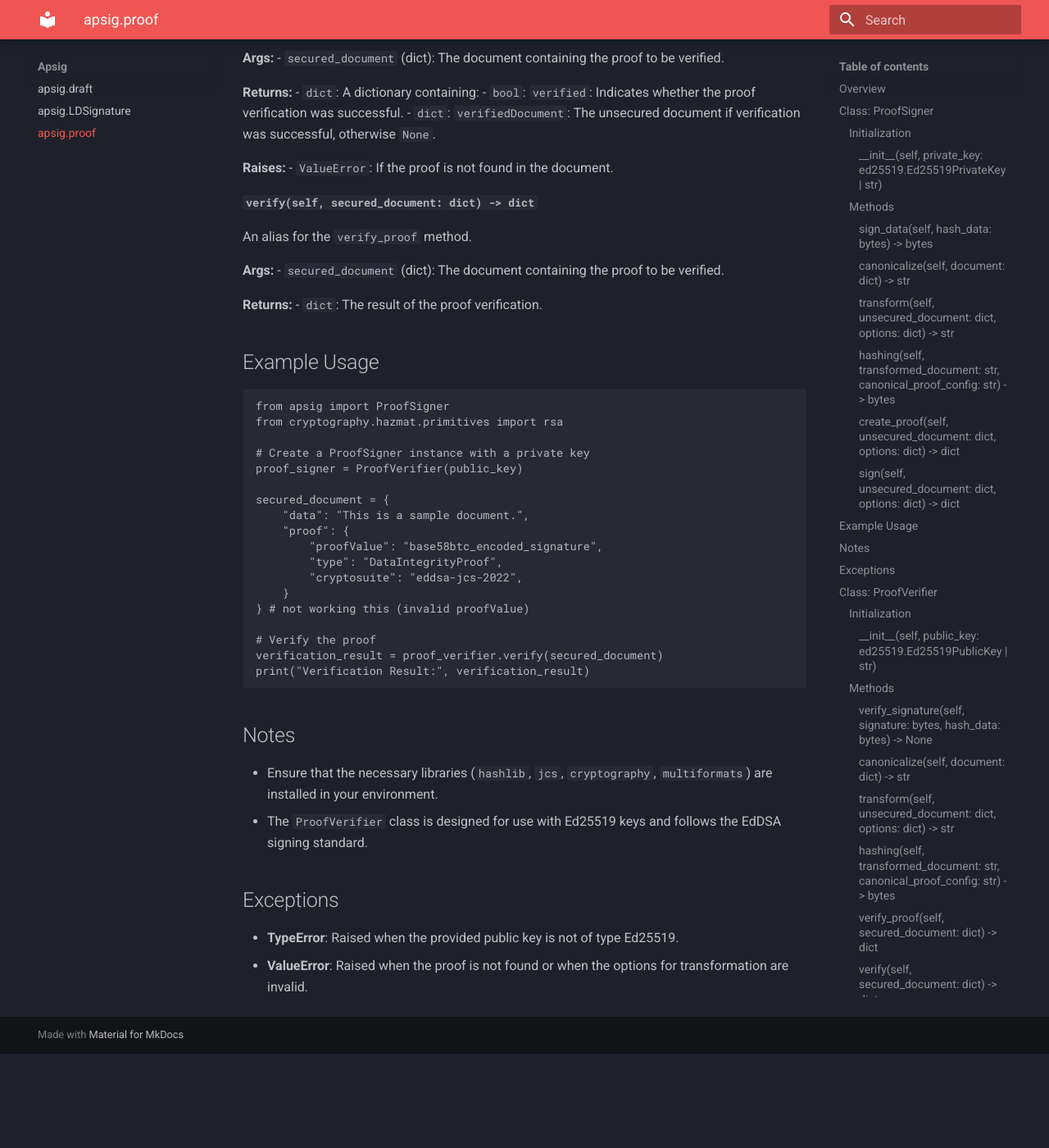
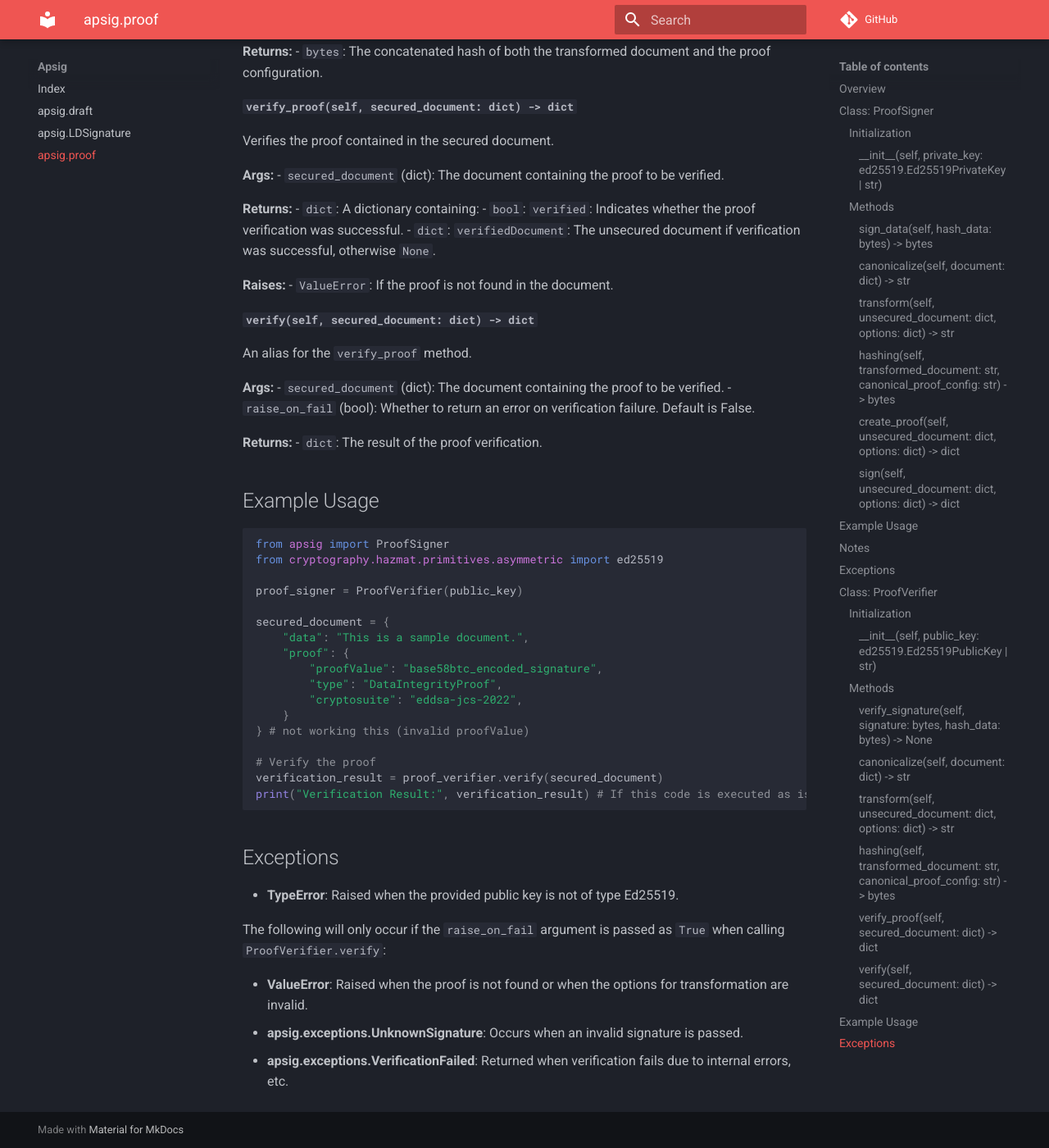
Before and after one commit to AmaseCocoa/activitypub-for-python, an MkDocs documentation site: the page built from docs/apsig/proof.md, in a window 1280 px wide and 1400 px high, scrolled down 4028 px. Shown: the whole window at 82% size. Built offline with MkDocs 1.6.1 and Material for MkDocs 9.7.7, drawn with Linux system fonts in a browser that asks for light colours; comment, search, counter and statistics services are not loaded; the version menu is left out; before the commit the page ends 5313 px from its top, so only the background shows below that; some of the changed text lies outside the part shown.

````diff
--- a/docs/apsig/proof.md
+++ b/docs/apsig/proof.md
@@ -3,7 +3,10 @@
 The `ProofSigner` and `ProofVerifier` classes implement the functionality for creating and verifying Object Integrity Proofs as described in [FEP-8b32](https://codeberg.org/fediverse/fep/src/branch/main/fep/8b32/fep-8b32.md).
 
 ## Class: `ProofSigner`
-
+`apsig`から直接インポートできます:
+```python
+from apsig import ProofSigner
+```
 ### Initialization
 
 #### `__init__(self, private_key: ed25519.Ed25519PrivateKey | str)`
@@ -82,9 +85,9 @@ Signs the unsecured document by creating a proof and returning the signed docume
 
 ```python
 from apsig import ProofSigner
-from cryptography.hazmat.primitives import rsa
+from cryptography.hazmat.primitives.asymmetric import ed25519
 
-private_key = rsa.generate_private_key(public_exponent=65537, key_size=2048)
+private_key = ed25519.Ed25519PrivateKey.generate()
 public_key = private_key.public_key()
 
 # Create a ProofSigner instance with a private key
@@ -108,14 +111,17 @@ print(signed_document)
 ```
 
 ## Notes
-- Ensure that the necessary libraries (`hashlib`, `jcs`, `cryptography`, `multiformats`) are installed in your environment.
-- The `ProofSigner` class is designed for use with Ed25519 keys and follows the EdDSA signing standard.
+- apsig only supports the use of ed25519 private keys for signing.
 
 ## Exceptions
 - **TypeError**: Raised when the provided private key is not of type Ed25519.
 - **ValueError**: Raised when the provided options for transformation are invalid.
 
 ## Class: `ProofVerifier`
+`apsig`から直接インポートできます:
+```python
+from apsig import ProofVerifier
+```
 
 ### Initialization
 
@@ -188,6 +194,7 @@ An alias for the `verify_proof` method.
 
 **Args:**
 - `secured_document` (dict): The document containing the proof to be verified.
+- `raise_on_fail` (bool): Whether to return an error on verification failure. Default is False.
 
 **Returns:**
 - `dict`: The result of the proof verification.
@@ -196,9 +203,8 @@ An alias for the `verify_proof` method.
 
 ```python
 from apsig import ProofSigner
-from cryptography.hazmat.primitives import rsa
+from cryptography.hazmat.primitives.asymmetric import ed25519
 
-# Create a ProofSigner instance with a private key
 proof_signer = ProofVerifier(public_key)
 
 secured_document = {
@@ -212,13 +218,14 @@ secured_document = {
 
 # Verify the proof
 verification_result = proof_verifier.verify(secured_document)
-print("Verification Result:", verification_result)
+print("Verification Result:", verification_result) # If this code is executed as is, it is expected to return None (failure).
 ```
-
-## Notes
-- Ensure that the necessary libraries (`hashlib`, `jcs`, `cryptography`, `multiformats`) are installed in your environment.
-- The `ProofVerifier` class is designed for use with Ed25519 keys and follows the EdDSA signing standard.
 
 ## Exceptions
 - **TypeError**: Raised when the provided public key is not of type Ed25519.
+
+The following will only occur if the `raise_on_fail` argument is passed as `True` when calling `ProofVerifier.verify`:
+
 - **ValueError**: Raised when the proof is not found or when the options for transformation are invalid.
+- **apsig.exceptions.UnknownSignature**: Occurs when an invalid signature is passed.
+- **apsig.exceptions.VerificationFailed**: Returned when verification fails due to internal errors, etc.
--- a/mkdocs.yml
+++ b/mkdocs.yml
@@ -1,5 +1,8 @@
 site_name: ActivityPub for Python
 site_url: https://ap.amase.cc
+repo_url: https://github.com/AmaseCocoa/activitypub-for-python
+edit_uri: edit/main/docs/
+
 theme:
   name: material
   language: en
@@ -11,10 +14,12 @@ theme:
     - navigation.instant
     - navigation.tabs
     - tags
-
+    - content.action.edit
 plugins:
   - search
-  - mkdocstrings
+  - termynal
+#  - offline
+#  - privacy
   - mike:
       # These fields are all optional; the defaults are as below...
       alias_type: symlink
@@ -24,6 +29,46 @@ plugins:
       version_selector: true
       css_dir: css
       javascript_dir: js
+  - git-revision-date-localized:
+      enable_creation_date: true
+  - mkdocstrings:
+      handlers:
+        python:
+          paths: [libs]
+
+markdown_extensions:
+  # Python Markdown
+  - abbr
+  - admonition
+  - attr_list
+  - def_list
+  - footnotes
+  - md_in_html
+  - toc:
+      permalink: true
+
+  # Python Markdown Extensions
+  - pymdownx.arithmatex:
+      generic: true
+  - pymdownx.betterem:
+      smart_enable: all
+  - pymdownx.caret
+  - pymdownx.details
+  - pymdownx.emoji:
+      emoji_index: !!python/name:material.extensions.emoji.twemoji
+      emoji_generator: !!python/name:material.extensions.emoji.to_svg
+  - pymdownx.highlight
+  - pymdownx.inlinehilite
+  - pymdownx.keys
+  - pymdownx.mark
+  - pymdownx.smartsymbols
+  - pymdownx.superfences
+  - pymdownx.tabbed:
+      alternate_style: true
+  - pymdownx.tasklist:
+      custom_checkbox: true
+  - pymdownx.tilde
+
 extra:
   version:
     provider: mike
--- a/pyproject.toml
+++ b/pyproject.toml
@@ -5,7 +5,7 @@ description = "Default template for PDM package"
 authors = [
     {name = "AmaseCocoa", email = "cocoa@amase.cc"},
 ]
-dependencies = ["mkdocs>=1.6.1", "mkdocs-material>=9.6.8", "mkdocstrings[python]>=0.29.0", "mike>=2.1.3"]
+dependencies = ["mkdocs>=1.6.1", "mkdocs-material>=9.6.8", "mkdocstrings[python]>=0.29.0", "mike>=2.1.3", "mkdocs-git-revision-date-localized-plugin>=1.4.4", "termynal>=0.13.0"]
 requires-python = "==3.13.*"
 readme = "README.md"
 license = {text = "MIT"}
@@ -15,6 +15,7 @@ license = {text = "MIT"}
 distribution = false
 
 [tool.pdm.scripts]
-start = "flask run -p 54321"
+serve = "mkdocs serve"
+"mike:serve" = "mike serve"
 "deploy-latest" = "mike deploy latest"
 "deploy-stable" = "mike deploy stable"
````
Also changed, not shown: docs/apmodel/index.md (added, +5 -0 lines), docs/apsig/draft.md (added, +66 -0 lines), docs/apsig/httpsig.md (deleted, +0 -131 lines), docs/apsig/index.md (added, +10 -0 lines), docs/apsig/ldsignature.md (+9 -13 lines), docs/references/apkit.md (added, +7 -0 lines), docs/references/apmodel.md (added, +7 -0 lines), docs/references/apsig.md (added, +7 -0 lines), .gitmodules (added), 2 other files.
